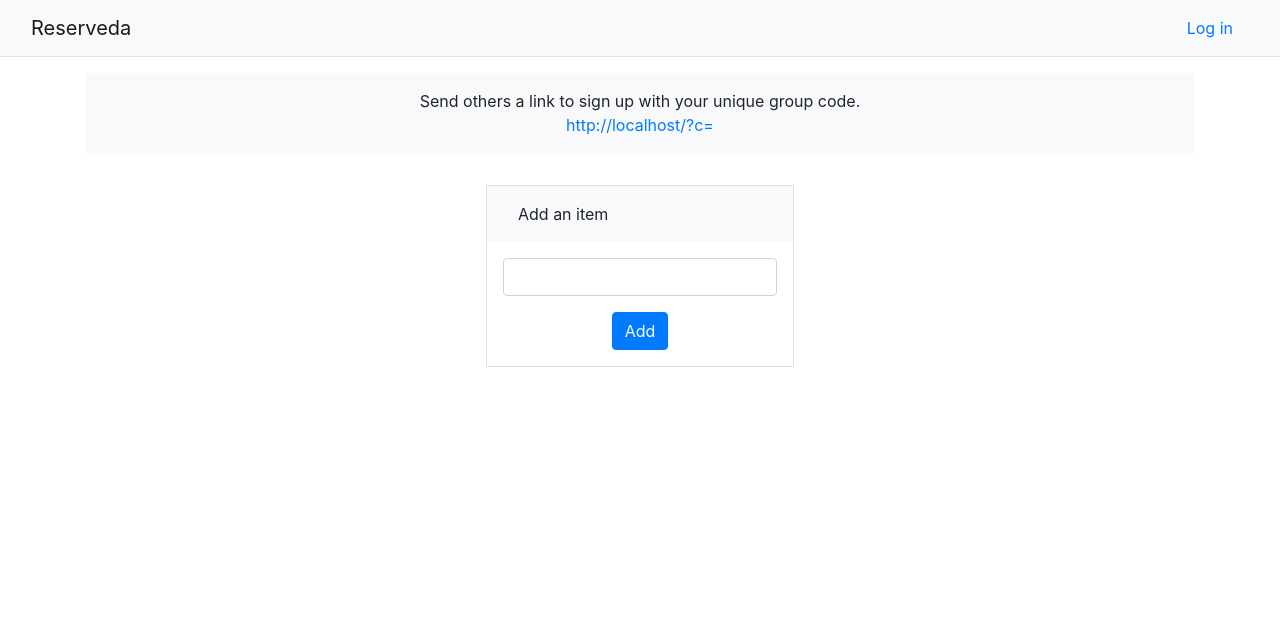
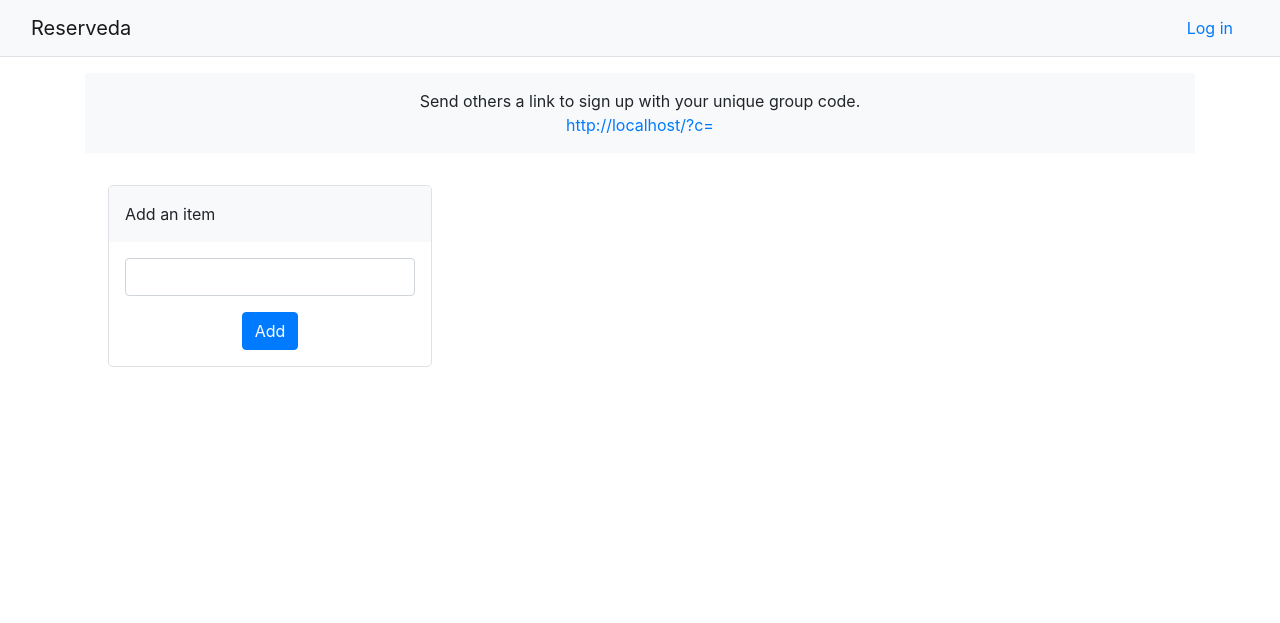
Before and after one commit to zkagin/reserveda, a Flask app: template reserveda/templates/main.html in a window 1280 px wide. Shown: the top 623 px of the page. Run offline with Flask 2, Linux system fonts and the light colour scheme; the template is opened without the code that fills it: values that come from a table or form of the project are taken from there, others are empty; some libraries are stand-ins or nearby versions.

Commit message:
small layout cleanup

```diff
--- a/reserveda/templates/main.html
+++ b/reserveda/templates/main.html
@@ -7,11 +7,11 @@ url_for('index', _external=True, c=current_user.group.code) %}
 </div>
 
 <div class="container-sm">
-  <div class="row justify-content-center">
+  <div class="row">
     {% for item in items %} {% set last_event =
     item.events|selectattr("action","equalto", "reserved")|list|last %}
     <div class="col-lg-4">
-      <div class="item border rounded-lg m-3">
+      <div class="item border rounded-lg mx-2 my-3">
         <div class="container-fluid rounded-top bg-light p-3">
           <div class="row">
             <div class="col text-left">{{ item.name }}</div>
@@ -93,13 +93,13 @@ url_for('index', _external=True, c=current_user.group.code) %}
     </div>
     {% endfor %}
     <div class="col-lg-4">
-      <div class="item border m-3">
+      <div class="item border rounded-lg mx-2 my-3">
         <form name="login" action="" method="post">
-          <nav class="navbar navbar-light bg-light">
-            <div class="container-fluid">
-              <span class="navbar-text text-body">Add an item</span>
+          <div class="container-fluid rounded-top bg-light p-3">
+            <div class="row">
+              <div class="col text-left">Add an item</div>
             </div>
-          </nav>
+          </div>
           <div class="m-3">
             {{ form.name(class_="form-control") }} {{ form.hidden_tag() }}
             <div class="m-3">{{ form.submit(class_="btn btn-primary") }}</div>
```
